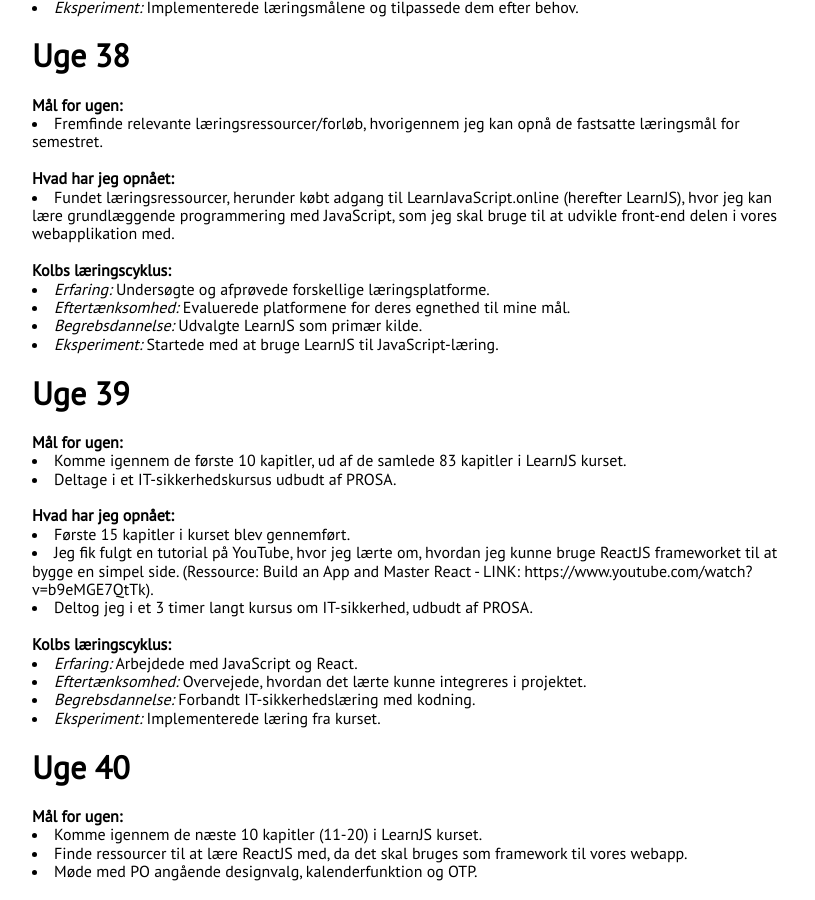
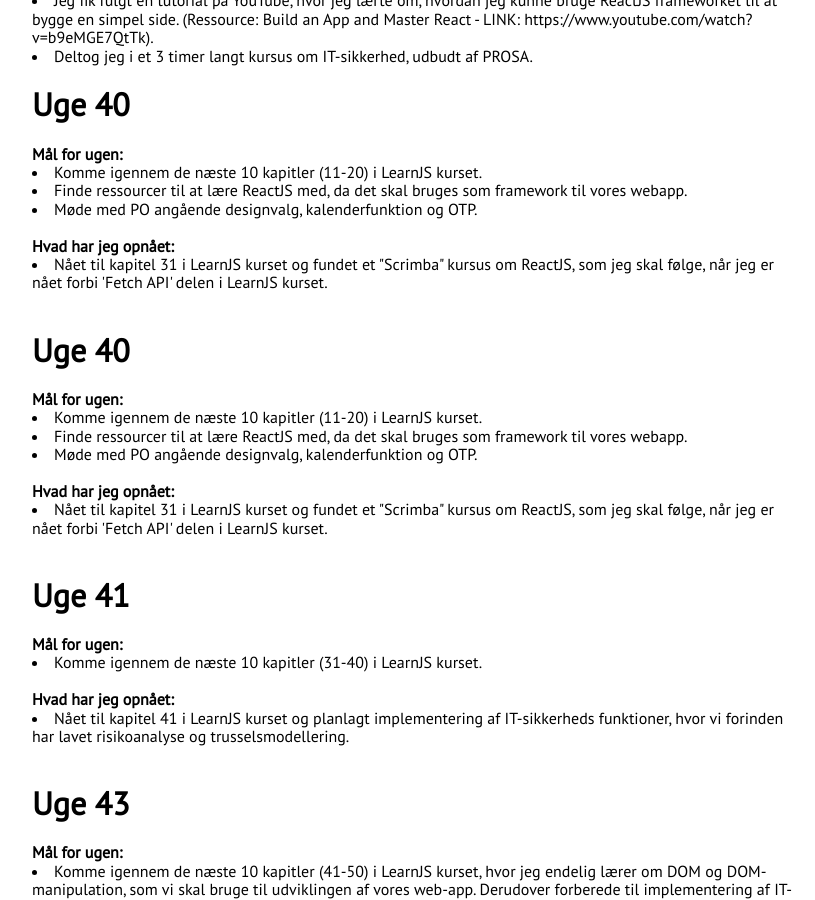
Before and after one commit to JustinAnthonyKapelke/Portfolio2, a Jekyll site: the page built from index.html, in a window 1280 px wide and 900 px high, scrolled down 4220 px. Shown: the whole window, without its empty margins (224-1039 px from the left). Built offline with Jekyll 4.4.1, drawn with Linux system fonts in a browser that asks for light colours; nearby versions of some CDN libraries; some of the changed text lies outside the part shown.

Commit message:
Update projects.html

```diff
--- a/_includes/projects.html
+++ b/_includes/projects.html
@@ -10,12 +10,6 @@
                 <br>
                 <strong>Hvad har jeg opnået:</strong>
                 <li>Kontaktet andre virksomheder, i tilfælde af at samarbejdet med første virksomhed mislykkedes.</li>
-                <br>
-                <strong>Kolbs læringscyklus:</strong>
-                <li><em>Erfaring:</em> Forsøgte at etablere samarbejde med en virksomhed.</li>
-                <li><em>Eftertænksomhed:</em> Reflekterede over, hvad der kunne gøres, hvis samarbejdet ikke lykkedes.</li>
-                <li><em>Begrebsdannelse:</em> Udarbejdede en plan for kontakt til flere virksomheder.</li>
-                <li><em>Eksperiment:</em> Kontaktede alternative virksomheder.</li>
             </div>
             <!-- NY UGE -->
 
@@ -26,12 +20,6 @@
                 <br>
                 <strong>Hvad har jeg opnået:</strong>
                 <li>Fandt en ny virksomhed, Guldsmed Majus Smykker, som vi fik lavet en samarbejdsaftale med.</li>
-                <br>
-                <strong>Kolbs læringscyklus:</strong>
-                <li><em>Erfaring:</em> Tidligere forsøg med en virksomhed mislykkedes.</li>
-                <li><em>Eftertænksomhed:</em> Overvejede, hvorfor det ikke lykkedes, og hvad der skulle ændres.</li>
-                <li><em>Begrebsdannelse:</em> Udviklede en tilgang til kontakt med andre virksomheder.</li>
-                <li><em>Eksperiment:</em> Kontaktede Guldsmed Majus Smykker, hvilket resulterede i en aftale.</li>
             </div>
             <!-- NY UGE -->
 
@@ -43,12 +31,6 @@
                 <br>
                 <strong>Hvad har jeg opnået:</strong>
                 <li>Udarbejdet HLD artefakter og lavet kvalitetskriterier for de kort- og langsigtede læringsmål for semestret.</li>
-                <br>
-                <strong>Kolbs læringscyklus:</strong>
-                <li><em>Erfaring:</em> Mødte Product Owner og indsamlede information om projektets krav.</li>
-                <li><em>Eftertænksomhed:</em> Reflekterede over, hvordan informationen kunne struktureres.</li>
-                <li><em>Begrebsdannelse:</em> Udviklede HLD-artefakter og kvalitetskriterier.</li>
-                <li><em>Eksperiment:</em> Implementerede de udviklede artefakter i projektplanen.</li>
             </div>
             <!-- NY UGE -->
 
@@ -61,12 +43,6 @@
                 <strong>Hvad har jeg opnået:</strong>
                 <li>Udarbejdet LLD artefakter til vores videre arbejde med projektet.</li>
                 <li>Derudover har jeg udarbejdet kort- og langsigtede læringsmål for semestret.</li>
-                <br>
-                <strong>Kolbs læringscyklus:</strong>
-                <li><em>Erfaring:</em> Udarbejdede detaljerede tekniske specifikationer (LLD artefakter).</li>
-                <li><em>Eftertænksomhed:</em> Evaluerede kvaliteten af artefakterne og deres relevans for projektet.</li>
-                <li><em>Begrebsdannelse:</em> Udarbejdede en klar læringsplan for semesteret.</li>
-                <li><em>Eksperiment:</em> Implementerede læringsmålene og tilpassede dem efter behov.</li>
             </div>
             <!-- NY UGE -->
 
@@ -77,12 +53,6 @@
                 <br>
                 <strong>Hvad har jeg opnået:</strong>
                 <li>Fundet læringsressourcer, herunder købt adgang til LearnJavaScript.online (herefter LearnJS), hvor jeg kan lære grundlæggende programmering med JavaScript, som jeg skal bruge til at udvikle front-end delen i vores webapplikation med.</li>
-                <br>
-                <strong>Kolbs læringscyklus:</strong>
-                <li><em>Erfaring:</em> Undersøgte og afprøvede forskellige læringsplatforme.</li>
-                <li><em>Eftertænksomhed:</em> Evaluerede platformene for deres egnethed til mine mål.</li>
-                <li><em>Begrebsdannelse:</em> Udvalgte LearnJS som primær kilde.</li>
-                <li><em>Eksperiment:</em> Startede med at bruge LearnJS til JavaScript-læring.</li>
             </div>
             <!-- NY UGE -->
 
@@ -96,12 +66,6 @@
                 <li>Første 15 kapitler i kurset blev gennemført.</li>
                 <li>Jeg fik fulgt en tutorial på YouTube, hvor jeg lærte om, hvordan jeg kunne bruge ReactJS frameworket til at bygge en simpel side. (Ressource: Build an App and Master React - LINK: https://www.youtube.com/watch?v=b9eMGE7QtTk).</li>
                 <li>Deltog jeg i et 3 timer langt kursus om IT-sikkerhed, udbudt af PROSA.</li>
-                <br>
-                <strong>Kolbs læringscyklus:</strong>
-                <li><em>Erfaring:</em> Arbejdede med JavaScript og React.</li>
-                <li><em>Eftertænksomhed:</em> Overvejede, hvordan det lærte kunne integreres i projektet.</li>
-                <li><em>Begrebsdannelse:</em> Forbandt IT-sikkerhedslæring med kodning.</li>
-                <li><em>Eksperiment:</em> Implementerede læring fra kurset.</li>
             </div>
             <!-- NY UGE -->
 
@@ -115,11 +79,105 @@
                 <strong>Hvad har jeg opnået:</strong>
                 <li>Nået til kapitel 31 i LearnJS kurset og fundet et "Scrimba" kursus om ReactJS, som jeg skal følge, når jeg er nået forbi 'Fetch API' delen i LearnJS kurset.</li>
                 <br>
-                <strong>Kolbs læringscyklus:</strong>
-                <li><em>Erfaring:</em> Dybdegående arbejde med JavaScript og React.</li>
-                <li><em>Eftertænksomhed:</em> Justerede min læringsplan.</li>
-                <li><em>Begrebsdannelse:</em> Forberedte implementering af ReactJS.</li>
-                <li><em>Eksperiment:</em> Startede nye læringsressourcer.</li>
+            </div>
+
+             <!-- NY UGE -->
+
+            <h1 class="weeks-h1">Uge 40</h1>
+            <div class="goals">
+                <strong>Mål for ugen:</strong>
+                <li>Komme igennem de næste 10 kapitler (11-20) i LearnJS kurset.</li>
+                <li>Finde ressourcer til at lære ReactJS med, da det skal bruges som framework til vores webapp.</li>
+                <li>Møde med PO angående designvalg, kalenderfunktion og OTP.<br></li>
+                <br>
+                <strong>Hvad har jeg opnået:</strong>
+                <li>Nået til kapitel 31 i LearnJS kurset og fundet et "Scrimba" kursus om ReactJS, som jeg skal følge, når jeg er nået forbi 'Fetch API' delen i LearnJS kurset.</li>
+                <br>
+            </div>
+              <!-- NY UGE -->
+
+            <h1 class="weeks-h1">Uge 41</h1>
+            <div class="goals">
+                <strong>Mål for ugen:</strong>
+                <li>Komme igennem de næste 10 kapitler (31-40) i LearnJS kurset.</li>
+                <br>
+                <strong>Hvad har jeg opnået:</strong>
+                <li>Nået til kapitel 41 i LearnJS kurset og planlagt implementering af IT-sikkerheds funktioner, hvor vi forinden har lavet risikoanalyse og trusselsmodellering.</li>
+                <br>
+            </div>
+
+             <!-- NY UGE -->
+
+            <h1 class="weeks-h1">Uge 43</h1>
+            <div class="goals">
+                <strong>Mål for ugen:</strong>
+                <li>Komme igennem de næste 10 kapitler (41-50) i LearnJS kurset, hvor jeg endelig lærer om DOM og DOM-manipulation, som vi skal bruge til udviklingen af vores web-app. Derudover forberede til implementering af IT-sikkerhedsfunktioner om fredagen.</li>
+                <br>
+                <strong>Hvad har jeg opnået:</strong>
+                <li>Nået til kapitel 62 i LearnJS kurset, hvilket betyder at jeg er færdig med at lære om DOM og DOM-manipulation, hvilket jeg har tænkt mig at bruge i næste uge, uge 44, hvor vi går igang med at udvikle front-end i vores web-app. Derudover har jeg været med til at implementere og teste vores login-system til web-appen, hvori vi har implementeret autentificering via JWT tokens og andre IT-sikkerheds funktioner som f.eks. HSTS.</li>
+                <br>
+            </div>
+
+              <!-- NY UGE -->
+
+            <h1 class="weeks-h1">Uge 44</h1>
+            <div class="goals">
+                <strong>Mål for ugen:</strong>
+                <li>At komme igang med et Scrimba kursus, hvor jeg lærer om ReactJS frameworket, som jeg skal benytte til at udvikle en del af vores front-end i. Derudover vil jeg gerne komme i mål med at færdigimplementere vores login system, hvor man både kan registrere sig som ny kunde og logge ind på sin konto.</li>
+                <br>
+                <strong>Hvad har jeg opnået:</strong>
+                <li>Jeg er nået igennem Scrimba kurset, hvor jeg har lært at lave et info-site med ReactJS framworket. Derudover er vi kommet i mål med vores login system og har implementeret en OTP funktion som virker!</li>
+                <br>
+            </div>
+
+              <!-- NY UGE -->
+
+            <h1 class="weeks-h1">Uge 45</h1>
+            <div class="goals">
+                <strong>Mål for ugen:</strong>
+                <li>At færdigimplementere OTP og sikre, at URL adresser ikke kan tilgås uden login (JWT token). At man kan oprette en kunde i databasen.</li>
+                <br>
+                <strong>Hvad har jeg opnået:</strong>
+                <li>Implementeret OTP via en gratis tilgængelig API. Implementeret "Create" og "Read" funktionalitet i appen, så vi er et skridt tættere på fuld CRUD funktionalitet. Forsøgt at injicere scripts i inputfelter, for at penteste for XSS sårbarheder. Implementeret input-validering samt sanitering i både back-end og front-end.</li>
+                <br>
+            </div>
+
+             <!-- NY UGE -->
+
+            <h1 class="weeks-h1">Uge 46</h1>
+            <div class="goals">
+                <strong>Mål for ugen:</strong>
+                <li>Implementere en html sanitizer for at rense  og undgå XSS</li>
+                <br>
+                <strong>Hvad har jeg opnået:</strong>
+                <li>Fik implementeret ganss HTML sanitizer.</li>
+                <br>
+            </div>
+
+              <!-- NY UGE -->
+
+            <h1 class="weeks-h1">Uge 47</h1>
+            <div class="goals">
+                <strong>Mål for ugen:</strong>
+                <li>Få implementeret fuld crud i programmet.</li>
+                <li>Rette encodingservice til i API, således at æ, ø og å står korrekt.</li>
+                <br>
+                <strong>Hvad har jeg opnået:</strong>
+                <li>Fuld crud i programmet er opnået og datbasen er blevet fyld med dataeksempler.</li>
+                 <li>Encodingservice er rettet til, så nu står æ, ø og å ikke encoded i databasen.</li>
+                <br>
+            </div>
+
+              <!-- NY UGE -->
+
+            <h1 class="weeks-h1">Uge 48</h1>
+            <div class="goals">
+                <strong>Mål for ugen:</strong>
+                <li>Optage produktvideo og færdiggøre portefølge</li>
+                <br>
+                <strong>Hvad har jeg opnået:</strong>
+                <li></li>
+                <br>
             </div>
         </div>
     </section>
```
